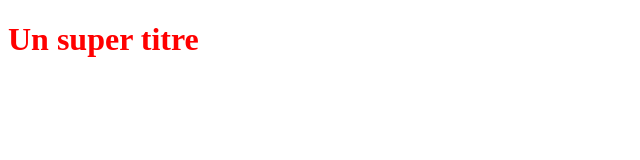
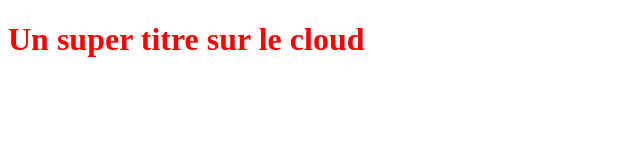
Before and after one commit to Franckybfa/Git_learn, a plain HTML site: page index.html in a window 1280 px wide. Shown: the whole page, without its empty margins (0-640 px from the left). Drawn offline with Linux system fonts and the light colour scheme.

Commit message:
Modification du titre de l'index

```diff
--- a/index.html
+++ b/index.html
@@ -5,6 +5,6 @@
    <link rel="stylesheet" type="text/css" href="styles.css">
 </head>
 <body>
-   <h1>Un super titre</h1>
+   <h1>Un super titre sur le cloud<h1>
 </body>
 </html>
```
